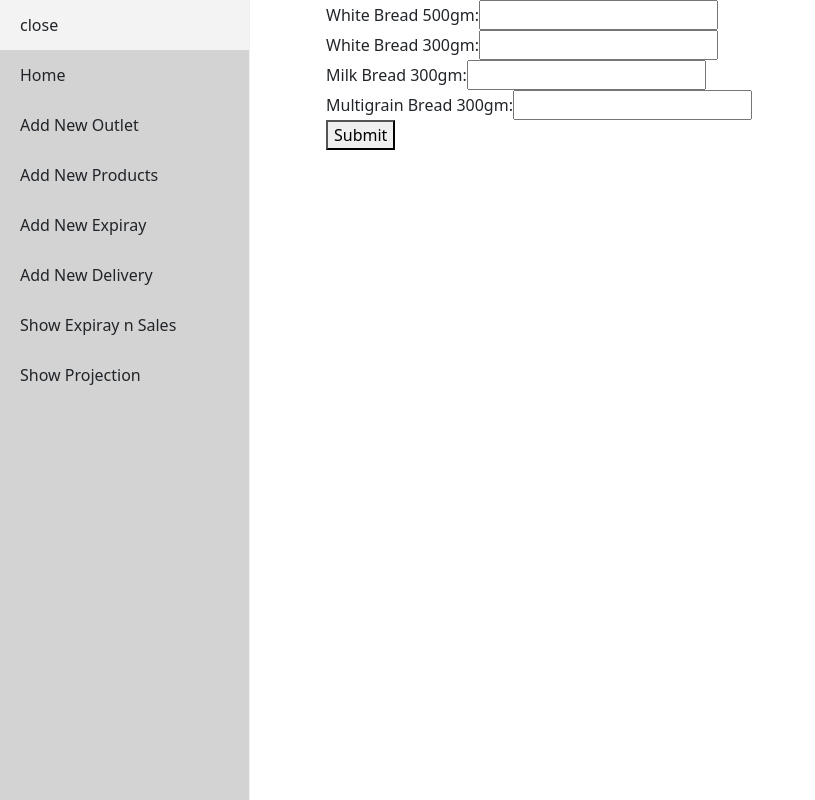
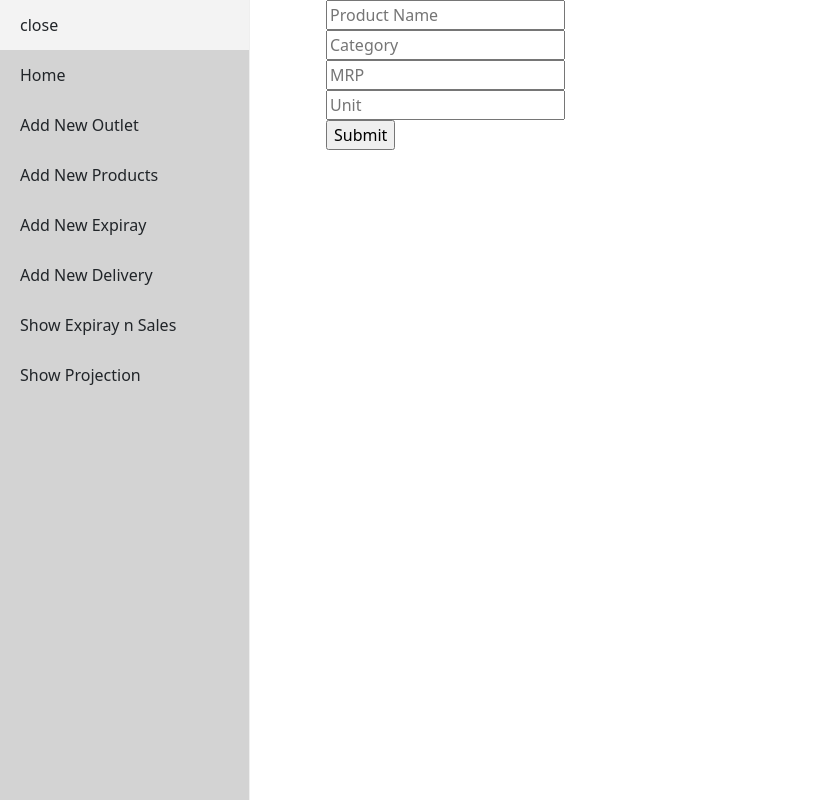
Before and after one commit to Emitaz-pias/sales-analysis-front, a React (Create React App) app: page /addNewProducts in a window 1280 px wide. Shown: the whole page, without its empty margins (0-815 px from the left). Built offline with nearby package versions, Linux system fonts and the light colour scheme.

Commit message:
add new prducts  form added

```diff
--- a/src/components/AddNewProducts/AddNewProducts.js
+++ b/src/components/AddNewProducts/AddNewProducts.js
@@ -1,39 +1,55 @@
 import React, { useState } from 'react';
+import { useForm } from 'react-hook-form';
 
 
 const AddNewProducts = () => {
-    const initialProducts = [
-        { name: 'White Bread 500gm', quantity: '' },
-        { name: 'White Bread 300gm', quantity: '' },
-        { name: 'Milk Bread 300gm', quantity: '' },
-        { name: 'Multigrain Bread 300gm', quantity: '' },
-      ];
+  const { register, handleSubmit, formState: { errors } } = useForm();
+  const onSubmit = data => console.log(data);
+  console.log(errors);
 
-      const [products, setProducts] = useState(initialProducts);
+    // const initialProducts = [
+    //     { name: 'White Bread 500gm', quantity: '' },
+    //     { name: 'White Bread 300gm', quantity: '' },
+    //     { name: 'Milk Bread 300gm', quantity: '' },
+    //     { name: 'Multigrain Bread 300gm', quantity: '' },
+    //   ];
 
-      const handleChangeQuantity = (index, event) => {
-        const newProducts = [...products];
-        newProducts[index].quantity = event.target.value;
-        setProducts(newProducts);
-      };
+    //   const [products, setProducts] = useState(initialProducts);
 
-      const handleKeyDown = (event, index) => {
-        if (event.key === 'Enter') {
-          event.preventDefault();
-          if (index < products.length - 1) {
-            const nextInput = document.getElementById(`quantity-${index + 1}`);
-            nextInput.focus();
-          }
-        }
-      };
-      const handleSubmit = (event) => {
-        event.preventDefault();
-        console.log('Form submitted:', products);
-        // Perform any other desired actions with the submitted data
-      };
+    //   const handleChangeQuantity = (index, event) => {
+    //     const newProducts = [...products];
+    //     newProducts[index].quantity = event.target.value;
+    //     setProducts(newProducts);
+    //   };
+
+    //   const handleKeyDown = (event, index) => {
+    //     if (event.key === 'Enter') {
+    //       event.preventDefault();
+    //       if (index < products.length - 1) {
+    //         const nextInput = document.getElementById(`quantity-${index + 1}`);
+    //         nextInput.focus();
+    //       }
+    //     }
+    //   };
+    //   const handleSubmit = (event) => {
+    //     event.preventDefault();
+    //     console.log('Form submitted:', products);
+    //     // Perform any other desired actions with the submitted data
+    //   };
     return (
         <div>
-        <form onSubmit={handleSubmit}>
+          <form onSubmit={handleSubmit(onSubmit)}>
+      <input type="text" placeholder="Product Name" {...register("Product Name", {required: true})} />
+      <br/>
+      <input type="text" placeholder="Category" {...register("Category", {required: true})} />
+      <br/>
+      <input  type="text" placeholder="MRP" {...register("MRP", {required: true})} />
+      <br/>
+      <input  type="number" placeholder="Unit" {...register("Unit", {required: true})} />
+      <br/>
+      <input type="submit" />
+    </form>
+        {/* <form onSubmit={handleSubmit}>
           {products.map((product, index) => (
             <div key={index}>
               <label>
@@ -49,7 +65,7 @@ const AddNewProducts = () => {
             </div>
           ))}
             <button onSubmit={handleSubmit} type="submit">Submit</button>
-        </form>
+        </form> */}
       </div>
     );
 };
```
